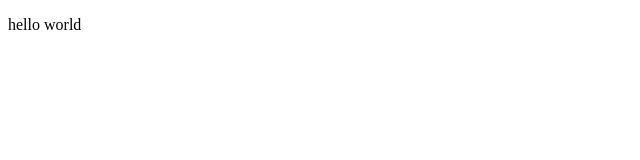
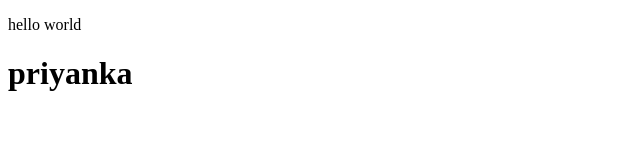
Before and after one commit to moana-pri/project, a plain HTML site: page localrepo/index.html in a window 1280 px wide. Shown: the whole page, without its empty margins (0-640 px from the left). Drawn offline with Linux system fonts and the light colour scheme.

Commit message:
changing index

```diff
--- a/localrepo/index.html
+++ b/localrepo/index.html
@@ -6,6 +6,6 @@
     <title>Document</title>
 </head>
 <body>
-    <p> hello world</p>
+    <p> hello world</p><h1>priyanka</h1>
 </body>
 </html>
```
Also changed, not shown: index.html (deleted, +0 -1 lines), 1 other file.
